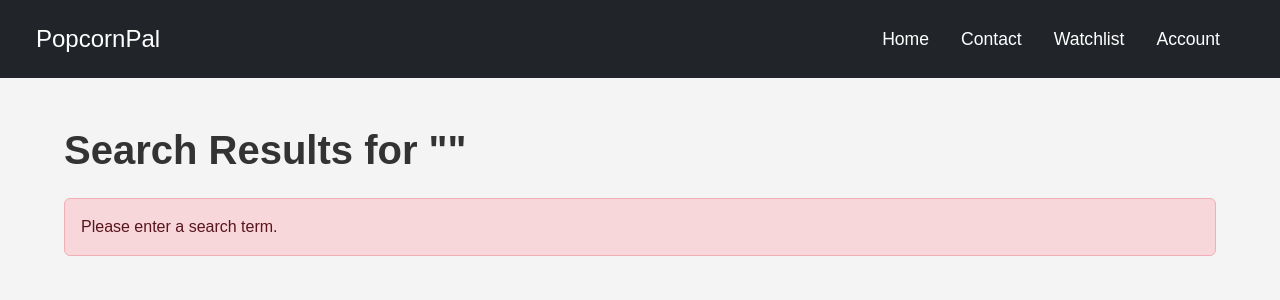
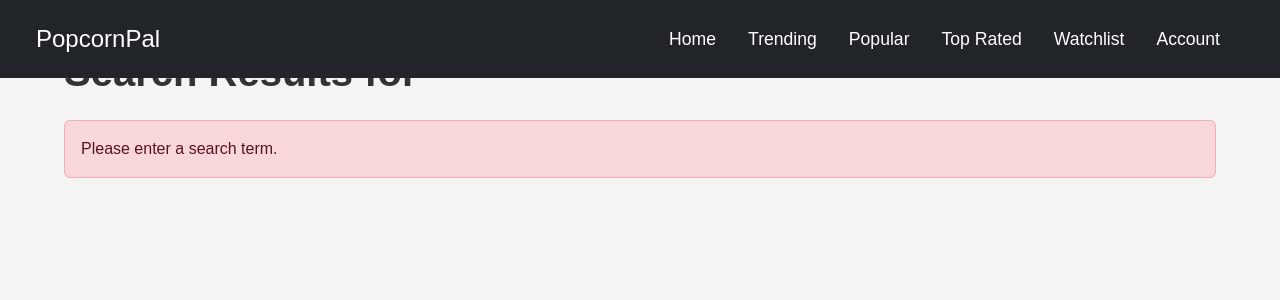
Before and after one commit to edwinjoel1202/popcorn-pal-frontend, a React (Vite) app: page /search in a window 1280 px wide. Shown: the top 300 px of the page. Built offline with nearby package versions, Linux system fonts and the light colour scheme.

Commit message:
Navbar component fixed in screen

```diff
--- a/src/components/Home.jsx
+++ b/src/components/Home.jsx
@@ -132,7 +132,7 @@ const Home = () => {
 
             <Navbar user={user} />
 
-            <div className="container mt-4">
+            <div className="container mt-5">
                 {error && <div className="alert alert-danger">{error}</div>}
 
                 <h1 className="slogan">Grab Your Popcorn, Dive In!</h1>
--- a/src/components/Navbar.jsx
+++ b/src/components/Navbar.jsx
@@ -24,7 +24,13 @@ const Navbar = ({ user }) => {
                             <Link className="nav-link" to="/home">Home</Link>
                         </li>
                         <li className="nav-item">
-                            <Link className="nav-link" to="/contact">Contact</Link>
+                            <Link className="nav-link" to="/trending">Trending</Link>
+                        </li>
+                        <li className="nav-item">
+                            <Link className="nav-link" to="/popular">Popular</Link>
+                        </li>
+                        <li className="nav-item">
+                            <Link className="nav-link" to="/top-rated">Top Rated</Link>
                         </li>
                         <li className="nav-item">
                             <Link className="nav-link" to="/watchlist">Watchlist</Link>
--- a/src/components/css/Styles.css
+++ b/src/components/css/Styles.css
@@ -43,6 +43,11 @@ p { font-size: 1rem; line-height: 1.5; }
 .navbar {
     background-color: var(--dark-bg);
     padding: 1rem 1.5rem;
+    position: fixed;
+    top: 0;
+    left: 0;
+    right: 0;
+    z-index: 1000;
 }
 
 .navbar-brand {
```
